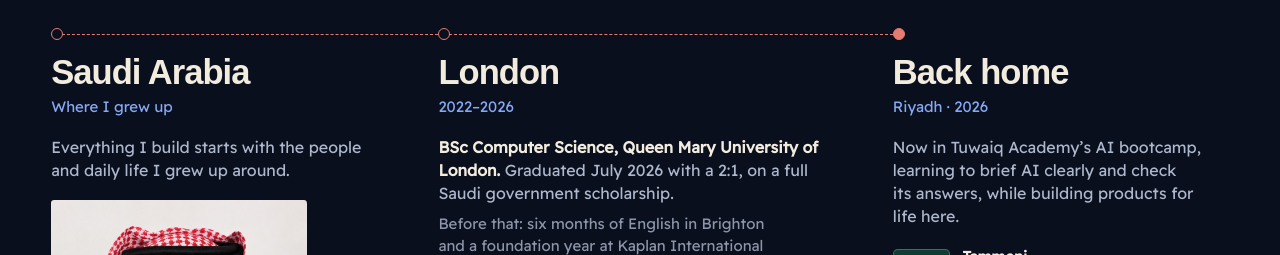
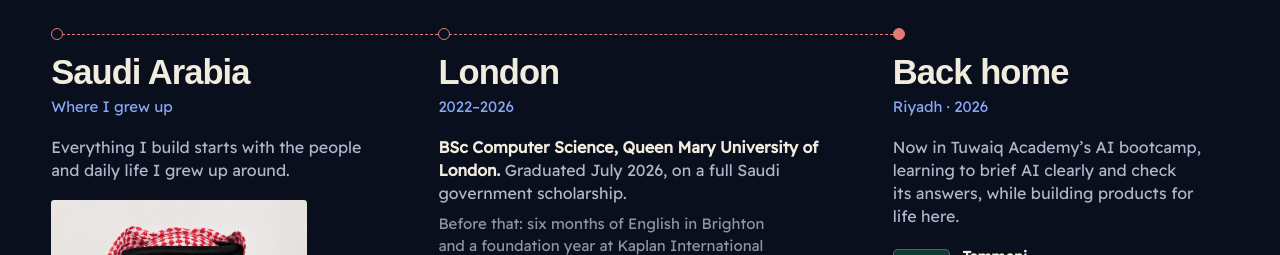
Before and after one commit to mobinshamlan/mohammed-portfolio, a Next.js app: page /mohammed-portfolio/ in a window 1280 px wide. Shown: the part 6040-6295 px from the top of the page. Built offline with nearby package versions, Linux system fonts and the light colour scheme; a web font is replaced by a local one.

Commit message:
Remove the degree grade
Co-Authored-By: Claude Opus 5.5 <noreply@anthropic.com>

```diff
--- a/src/components/portfolio/story.tsx
+++ b/src/components/portfolio/story.tsx
@@ -72,7 +72,7 @@ export function Story() {
         >
           <p className="vb-route-line">
             <strong>BSc Computer Science, Queen Mary University of London.</strong> Graduated
-            July 2026 with a 2:1, on a full Saudi government scholarship.
+            July 2026, on a full Saudi government scholarship.
           </p>
           <p className="vb-route-note">
             Before that: six months of English in Brighton and a foundation year at Kaplan
```
Also changed, not shown: 1 other file (tests, documents, lock files or other folders).
